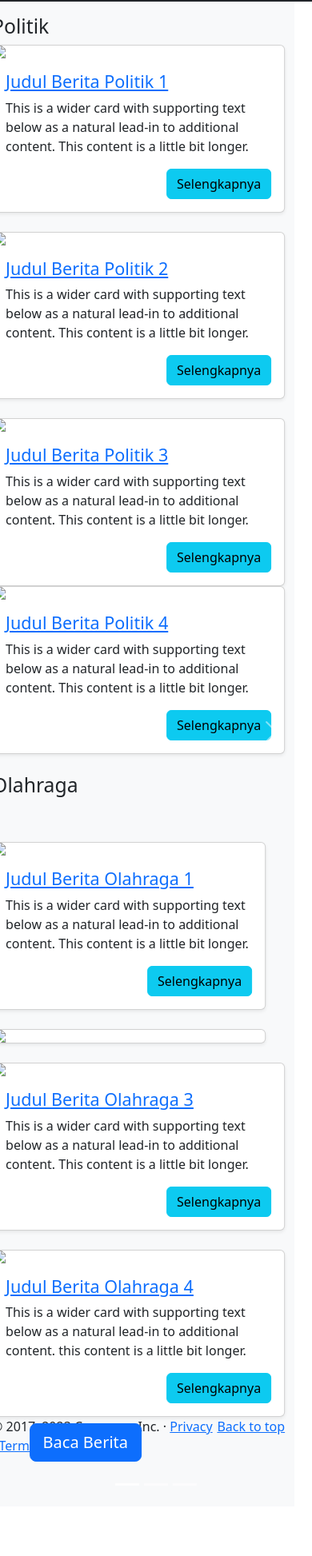
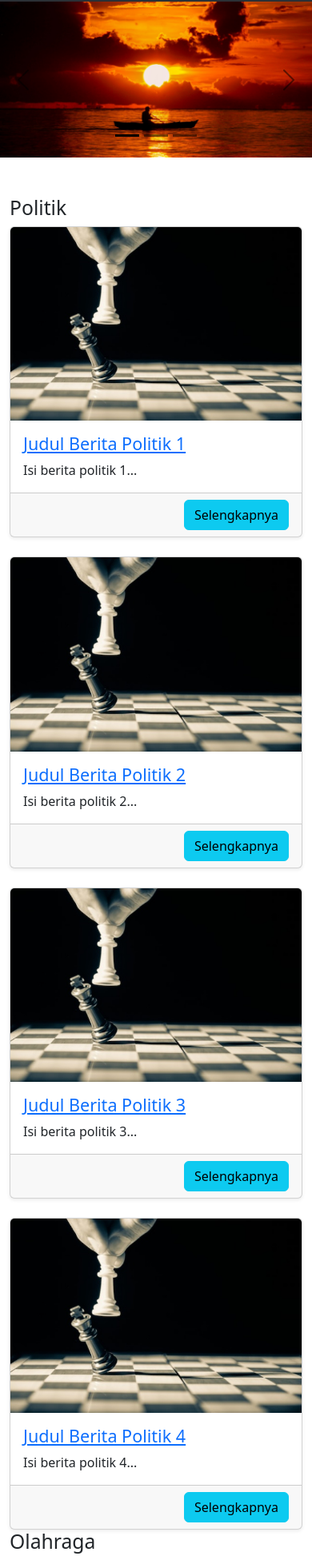
Before and after one commit to Ananda-Tiarani/ppwCoba, a plain HTML site: page index.html in a window 390 px wide. Shown: the part 54-2000 px from the top of the page at 80% size. Before the commit the page ends 1938 px from the top, so only its background shows below. Drawn offline with nearby package versions, Linux system fonts and the light colour scheme.

Commit message:
Update index.html

```diff
--- a/index.html
+++ b/index.html
@@ -1,28 +1,22 @@
-<!doctype html>
+<!DOCTYPE html>
 <html lang="en">
 <head>
-  <meta charset="utf-8">
-  <meta name="viewport" content="width=device-width, initial-scale=1">
-  <title>Kabar Jogja</title>
-  <link href="https://cdn.jsdelivr.net/npm/bootstrap@5.3.0-alpha3/dist/css/bootstrap.min.css" rel="stylesheet"
-    integrity="sha384-KK94CHFLLe+nY2dmCWGMq91rCGa5gtU4mk92HdvYe+M/SXH301p5ILy+dN9+nJOZ" crossorigin="anonymous">
+    <meta charset="UTF-8">
+    <meta name="viewport" content="width=device-width, initial-scale=1.0">
+    <title>kabar jogja</title>
+    <link href="https://cdn.jsdelivr.net/npm/bootstrap@5.3.6/dist/css/bootstrap.min.css" rel="stylesheet" integrity="sha384-4Q6Gf2aSP4eDXB8Miphtr37CMZZQ5oXLH2yaXMJ2w8e2ZtHTl7GptT4jmndRuHDT" crossorigin="anonymous">
 </head>
 <body>
-  <script src="https://cdn.jsdelivr.net/npm/bootstrap@5.3.0-alpha3/dist/js/bootstrap.bundle.min.js"
-    integrity="sha384-ENjdO4Dr2bkBIFxQpeoTz1H1cje39Wm4jDKdf19U8gI4ddQ3GYNS7NTkfAdVQSZe"
-    crossorigin="anonymous"></script>
-</body>
-<body>
+    <script src="https://cdn.jsdelivr.net/npm/bootstrap@5.3.6/dist/js/bootstrap.bundle.min.js" integrity="sha384-j1CDi7MgGQ12Z7Qab0qlWQ/Qqz24Gc6BM0thvEMVjHnfYGF0rmFCozFSxQBxwHKO" crossorigin="anonymous"></script>
     <header data-bs-theme="dark">
-    <nav class="navbar navbar-expand-md navbar-dark fixed-top bg-dark">
+        <nav class="navbar navbar-expand-lg bg-body-tertiary">
             <div class="container-fluid">
-        <a class="navbar-brand" href="#">KABAR JOGJA</a>
-        <button class="navbar-toggler" type="button" data-bs-toggle="collapse" data-bs-target="#navbarCollapse"
-          aria-controls="navbarCollapse" aria-expanded="false" aria-label="Toggle navigation">
+                <a class="navbar-brand" href="#">Kabar Jogja</a>
+                <button class="navbar-toggler" type="button" data-bs-toggle="collapse" data-bs-target="#navbarSupportedContent" aria-controls="navbarSupportedContent" aria-expanded="false" aria-label="Toggle navigation">
                     <span class="navbar-toggler-icon"></span>
                 </button>
-        <div class="collapse navbar-collapse" id="navbarCollapse">
-          <ul class="navbar-nav me-auto mb-2 mb-md-0">
+                <div class="collapse navbar-collapse" id="navbarSupportedContent">
+                    <ul class="navbar-nav me-auto mb-2 mb-lg-0">
                     <li class="nav-item">
                         <a class="nav-link active" aria-current="page" href="#">Home</a>
                     </li>
@@ -30,209 +24,203 @@
                         <a class="nav-link" href="#">Politik</a>
                     </li>
                     <li class="nav-item">
-              <a class="nav-link" href="#">Olahraga</a>
-            <li class="nav-item">
                       <a class="nav-link" href="#">Kesehatan</a>
                   </li>
                   <li class="nav-item">
-  <a class="nav-link" href="#">Musik</a>
+                        <a class="nav-link" href="#">olahraga</a>
+                    </li>
+                  <li class="nav-item">
+                    <a class="nav-link" href="#"></a>
+                </li>
+
                     </li>
                     </ul>
-
                     <form class="d-flex" role="search">
-  <input class="form-control me-2" type="search" placeholder="Search" aria-label="Search">
+                    <input class="form-control me-2" type="search" placeholder="Search" aria-label="Search"/>
                     <button class="btn btn-outline-success" type="submit">Search</button>
                     </form>
                 </div>
             </div>
         </nav>
-
     </header>
     <main>
-  <div id="myCarousel" class="carousel slide mb-6" data-bs-ride="carousel" data-bs-theme="light">
+        <div id="carouselExampleDark" class="carousel carousel-dark slide">
             <div class="carousel-indicators">
-      <button type="button" data-bs-target="#myCarousel" data-bs-slide-to="0" class="active" aria-current="true" aria-label="Slide 1"></button>
-      <button type="button" data-bs-target="#myCarousel" data-bs-slide-to="1" aria-label="Slide 2"></button>
-      <button type="button" data-bs-target="#myCarousel" data-bs-slide-to="2" aria-label="Slide 3"></button>
+              <button type="button" data-bs-target="#carouselExampleDark" data-bs-slide-to="0" class="active" aria-current="true" aria-label="Slide 1"></button>
+              <button type="button" data-bs-target="#carouselExampleDark" data-bs-slide-to="1" aria-label="Slide 2"></button>
+              <button type="button" data-bs-target="#carouselExampleDark" data-bs-slide-to="2" aria-label="Slide 3"></button>
             </div>
             <div class="carousel-inner">
-      <div class="carousel-item active">
-        <img src="img/candi.jpg" class="d-block w-100" alt="Slide Image">
-        <div class="container">
-          <div class="carousel-caption text-start">
-            <h1>Judul Headline Berita 1</h1>
-            <p>Lorem Ipsum is simply dummy text of the printing and typesetting industry.</p>
-            <p><a class="btn btn-lg btn-primary" href="#">Baca Berita</a></p>
+              <div class="carousel-item active" data-bs-interval="100">
+                <img src="malioboro.jpg" class="d-block w-100" alt="...">
+                <div class="carousel-caption d-none d-md-block text-start text-white">
+                  <h5>First slide label</h5>
+                  <p>Some representative placeholder content for the first slide.</p>
+                  <button type="button" class="btn btn-primary">Baca Berita</button>
                 </div>
-
-          <div class="carousel-item">
-    <img src="img/malioboro.jpg" class="d-block w-100" alt="Slide 2">
-    <div class="container">
-      <div class="carousel-caption text-start">
-        <h1>Judul Headline Berita 2</h1>
-        <p>Lorem Ipsum is simply dummy text of the printing and typesetting industry.</p>
-        <p><a class="btn btn-lg btn-primary" href="#">Baca Berita</a></p>
+              </div>
+               <div class="carousel-item active" data-bs-interval="100">
+                <img src="candi.jpg" class="d-block w-100" alt="...">
+                <div class="carousel-caption d-none d-md-block text-start text-white">
+                  <h5>second slide label</h5>
+                  <p>Some representative placeholder content for the first slide.</p>
+                  <button type="button" class="btn btn-primary">Baca Berita</button>
+                </div>
+              </div>
+               <div class="carousel-item active" data-bs-interval="100">
+                <img src="pantai.jpg" class="d-block w-100" alt="...">
+                <div class="carousel-caption d-none d-md-block text-start text-white">
+                  <h5>third slide label</h5>
+                  <p>Some representative placeholder content for the first slide.</p>
+                  <button type="button" class="btn btn-primary">Baca Berita</button>
                 </div>
               </div>
             </div>
-  <div class="carousel-item">
-    <img src="img/pantai.jpg" class="d-block w-100" alt="Slide 3">
-    <div class="container">
-
-        <div class="carousel-caption text-start">
-        <h1>Judul Headline Berita 3</h1>
-        <p>Lorem Ipsum is simply dummy text of the printing and typesetting industry.</p>
-        <p><a class="btn btn-lg btn-primary" href="#">Baca Berita</a></p>
-      </div>
-      </div>
-      </div>
-<button class="carousel-control-prev" type="button" data-bs-target="#myCarousel" data-bs-slide="prev">
+            <button class="carousel-control-prev" type="button" data-bs-target="#carouselExampleDark" data-bs-slide="prev">
               <span class="carousel-control-prev-icon" aria-hidden="true"></span>
               <span class="visually-hidden">Previous</span>
             </button>
-<button class="carousel-control-next" type="button" data-bs-target="#myCarousel" data-bs-slide="next">
+            <button class="carousel-control-next" type="button" data-bs-target="#carouselExampleDark" data-bs-slide="next">
               <span class="carousel-control-next-icon" aria-hidden="true"></span>
               <span class="visually-hidden">Next</span>
             </button>
         </div>
-<div class="album py-5 bg-body-tertiary">
-  <div class="container">
+           <div class="container py-5">
+  <div class="row">
+
+    <!-- Bagian Politik -->
+    <div class="col-md-4">
       <h2>Politik</h2>
-    <div class="row row-cols-1 row-cols-sm-2 row-cols-md-4 g-4">
+      <div class="row row-cols-1 row-cols-sm-1 g-4">
+        <!-- Card 1 -->
         <div class="col">
-        <div class="card shadow-sm">
-          <img src="img/politik.jpg" />
+          <div class="card h-100 shadow-sm">
+            <img src="politik.jpg" class="card-img-top" alt="...">
             <div class="card-body">
               <h4><a href="#">Judul Berita Politik 1</a></h4>
-            <p class="card-text">
-              This is a wider card with supporting text below as a natural
-              lead-in to additional content. This content is a little bit longer.
-            </p>
-            <div class="d-flex justify-content-end align-items-center">
-              <button type="button" class="btn btn-info">Selengkapnya</button>
+              <p class="card-text">Isi berita politik 1...</p>
+            </div>
+            <div class="card-footer text-end">
+              <button class="btn btn-info">Selengkapnya</button>
             </div>
           </div>
         </div>
-      </div>
+
+        <!-- Card 2 -->
         <div class="col">
-  <div class="card shadow-sm">
-    <img src="img/politik.jpg" />
+          <div class="card h-100 shadow-sm">
+            <img src="politik.jpg" class="card-img-top" alt="...">
             <div class="card-body">
               <h4><a href="#">Judul Berita Politik 2</a></h4>
-      <p class="card-text">
-        This is a wider card with supporting text below as a natural
-        lead-in to additional content. This content is a little bit longer.
-      </p>
-      <div class="d-flex justify-content-end align-items-center">
-        <button type="button" class="btn btn-info">Selengkapnya</button>
+              <p class="card-text">Isi berita politik 2...</p>
+            </div>
+            <div class="card-footer text-end">
+              <button class="btn btn-info">Selengkapnya</button>
+            </div>
+          </div>
+        </div>
+
+        <!-- Card 3 -->
+        <div class="col">
+          <div class="card h-100 shadow-sm">
+            <img src="politik.jpg" class="card-img-top" alt="...">
+            <div class="card-body">
+              <h4><a href="#">Judul Berita Politik 3</a></h4>
+              <p class="card-text">Isi berita politik 3...</p>
+            </div>
+            <div class="card-footer text-end">
+              <button class="btn btn-info">Selengkapnya</button>
+            </div>
+          </div>
+        </div>
+
+        <!-- Card 4 -->
+        <div class="col">
+          <div class="card h-100 shadow-sm">
+            <img src="politik.jpg" class="card-img-top" alt="...">
+            <div class="card-body">
+              <h4><a href="#">Judul Berita Politik 4</a></h4>
+              <p class="card-text">Isi berita politik 4...</p>
+            </div>
+            <div class="card-footer text-end">
+              <button class="btn btn-info">Selengkapnya</button>
+            </div>
           </div>
         </div>
       </div>
     </div>
 
+    <!-- Bagian Olahraga -->
+    <div class="col-md-4">
+      <h2>Olahraga</h2>
+      <div class="row row-cols-1 row-cols-sm-1 g-4">
+        <!-- Card 1 -->
         <div class="col">
-  <div class="card shadow-sm">
-    <img src="img/politik.jpg" />
-    <div class="card-body">
-      <h4><a href="#">Judul Berita Politik 3</a></h4>
-      <div class="card-text">
-        This is a wider card with supporting text below as a natural
-              lead-in to additional content. This content is a little bit longer.
-            </p>
-            <div class="d-flex justify-content-end align-items-center">
-              <button type="button" class="btn btn-info">Selengkapnya</button>
-            </div>
-            </div>
-            </div>
-        </div>
-  <div class="card shadow-sm">
-    <img src="img/politik.jpg" />
-    <div class="card-body">
-      <h4><a href="">Judul Berita Politik 4</a></h4>
-      <p class="card-text">
-        This is a wider card with supporting text below as a natural
-        lead-in to additional content. This content is a little bit longer.
-      </p>
-      <div class="d-flex justify-content-end align-items-center">
-        <button type="button" class="btn btn-info">Selengkapnya</button>
-      </div>
-    </div>
-  </div>
-</div>
-<br><br>
-
-<h2>Olahraga</h2>
-<div class="row row-cols-1 row-cols-sm-2 row-cols-md-4 g-4">
-  <div class="col">
-    <div class="card shadow-sm">
-      <img src="img/olahraga.jpg" />
+          <div class="card h-100 shadow-sm">
+            <img src="olahraga.jpg" class="card-img-top" alt="...">
             <div class="card-body">
               <h4><a href="#">Judul Berita Olahraga 1</a></h4>
-        <p class="card-text">
-          This is a wider card with supporting text below as a natural lead-in to additional content.
-          This content is a little bit longer.
-        </p>
-        <div class="d-flex justify-content-end align-items-center">
-          <button type="button" class="btn btn-info">Selengkapnya</button>
+              <p class="card-text">Isi berita olahraga 1...</p>
             </div>
+            <div class="card-footer text-end">
+              <button class="btn btn-info">Selengkapnya</button>
             </div>
           </div>
         </div>
 
+        <!-- Card 2 -->
         <div class="col">
-    <div class="card shadow-sm">
-      <img src="img/olahraga.jpg" />
+          <div class="card h-100 shadow-sm">
+            <img src="olahraga.jpg" class="card-img-top" alt="...">
+            <div class="card-body">
+              <h4><a href="#">Judul Berita Olahraga 2</a></h4>
+              <p class="card-text">Isi berita olahraga 2...</p>
             </div>
-  </div>
-</div>
-<div class="col">
-  <div class="card shadow-sm">
-    <img src="img/olahraga.jpg" />
-    <div class="card-body">
-      <h4><a href="#">Judul Berita Olahraga 3</a></h4>
-      <p class="card-text">
-        This is a wider card with supporting text below as a natural lead-in to additional content.
-        This content is a little bit longer.
-      </p>
-      <div class="d-flex justify-content-end align-items-center">
-        <button type="button" class="btn btn-info">Selengkapnya</button>
-      </div>
-    </div>
-  </div>
-</div>
-<div class="col">
-  <div class="card shadow-sm">
-    <img src="img/olahraga.jpg" />
-    <div class="card-body">
-      <h4><a href="#">Judul Berita Olahraga 4</a></h4>
-      <p class="card-text">
-        This is a wider card with supporting text below as a natural lead-in to additional content.
-        this content is a little bit longer.</p>
-        <div class="d-flex justify-content-end align-items-center">
-          <button type="button" class="btn btn-info">Selengkapnya</button>
-        </div>
+            <div class="card-footer text-end">
+              <button class="btn btn-info">Selengkapnya</button>
             </div>
           </div>
         </div>
 
-<footer class="container">
-  <p class="float-end"><a href="#">Back to top</a></p>
-  <p>
-    &copy; 2017–2023 Company, Inc. &middot;
-    <a href="#">Privacy</a> &middot;
-    <a href="#">Terms</a>
-  </p>
-</footer>
-</main>
-
+        <!-- Card 3 -->
+        <div class="col">
+          <div class="card h-100 shadow-sm">
+            <img src="olahraga.jpg" class="card-img-top" alt="...">
+            <div class="card-body">
+              <h4><a href="#">Judul Berita Olahraga 3</a></h4>
+              <p class="card-text">Isi berita olahraga 3...</p>
+            </div>
+            <div class="card-footer text-end">
+              <button class="btn btn-info">Selengkapnya</button>
             </div>
           </div>
         </div>
 
+        <!-- Card 4 -->
+        <div class="col">
+          <div class="card h-100 shadow-sm">
+            <img src="olahraga.jpg" class="card-img-top" alt="...">
+            <div class="card-body">
+              <h4><a href="#">Judul Berita Olahraga 4</a></h4>
+              <p class="card-text">Isi berita olahraga 4...</p>
+            </div>
+            <div class="card-footer text-end">
+              <button class="btn btn-info">Selengkapnya</button>
+            </div>
+          </div>
+        </div>
 
+      </div>
+    </div>
 
+  </div>
+</div>
+
+<footer class="container mt-5">
+  <p class="float-end"><a href="#">Back to top</a></p>
+  <p>&copy; 2017–2023 Company, Inc. &middot; <a href="#">Privacy</a> &middot; <a href="#">Terms</a></p>
+</footer>
 
 
 </body>
-
 </html>
```
Lines whose indentation alone changed are shown as unchanged.
